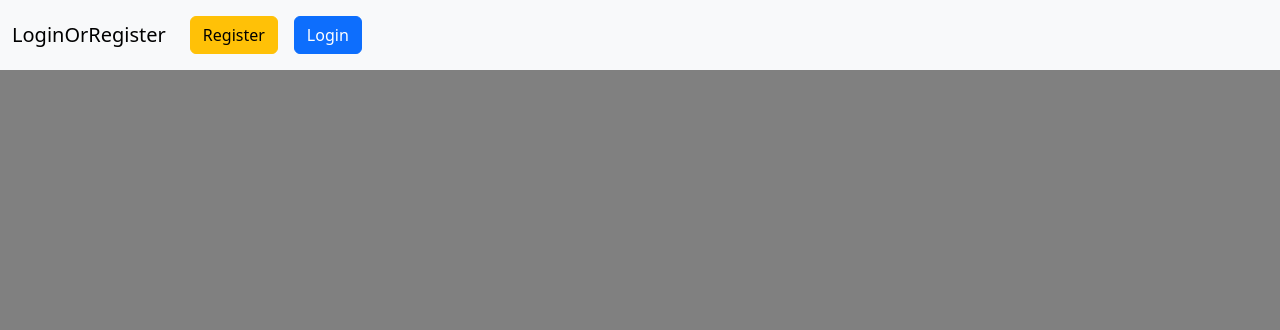
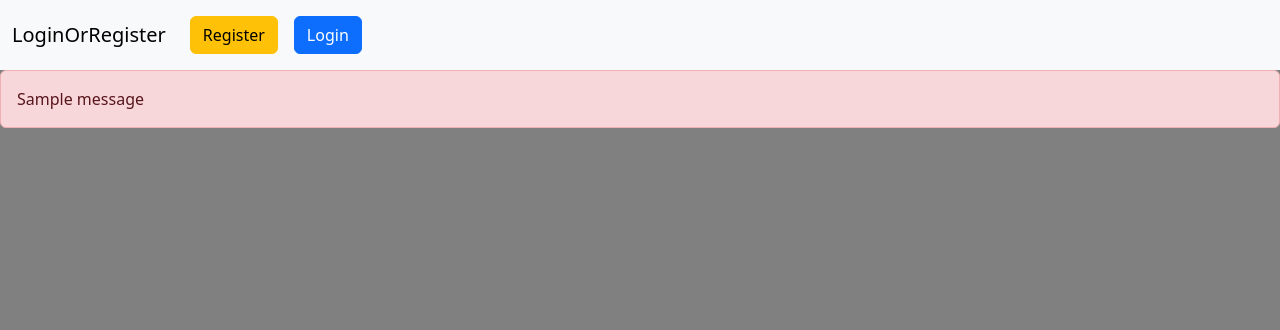
Before and after one commit to Marcellusthegoat/personalLibrary, a Flask app: page / in a window 1280 px wide. Shown: the top 330 px of the page. Run offline with Flask 3, Linux system fonts and the light colour scheme; one stand-in notice (Sample message) is shown.

Commit message:
Update registration modal with email input and messages
Added email input field to the registration modal and included flash message handling.

```diff
--- a/templates/index.html
+++ b/templates/index.html
@@ -157,6 +157,7 @@
             </div>
 
             <div class="modal-body">
+
               <form>
                 <div class="mb-3">
                   <div class="input-group mb-3">
@@ -221,6 +222,16 @@
       </div>
     </form>
 
+
+    {% with messages = get_flashed_messages() %}
+      {% if messages %}
+        {%for message in messages %}
+            <div class="alert alert-danger" role="alert">
+                {{message}}
+            </div>
+        {% endfor %}
+      {% endif %}
+    {% endwith %}
     <!-- end of register modal -->
     <script
       src="https://cdn.jsdelivr.net/npm/bootstrap@5.3.8/dist/js/bootstrap.bundle.min.js"
```
